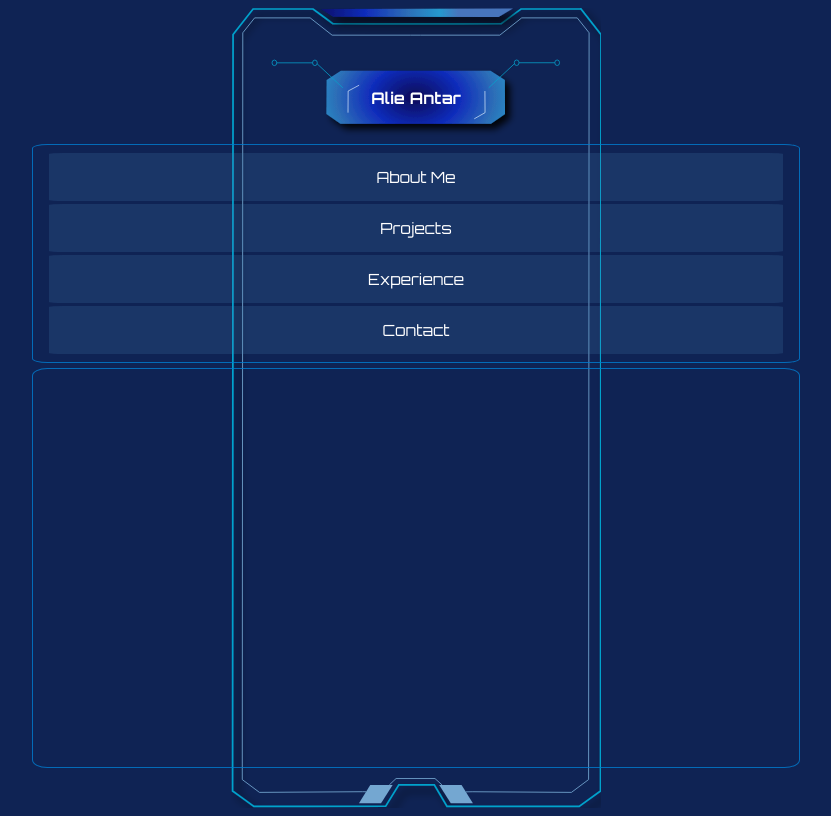
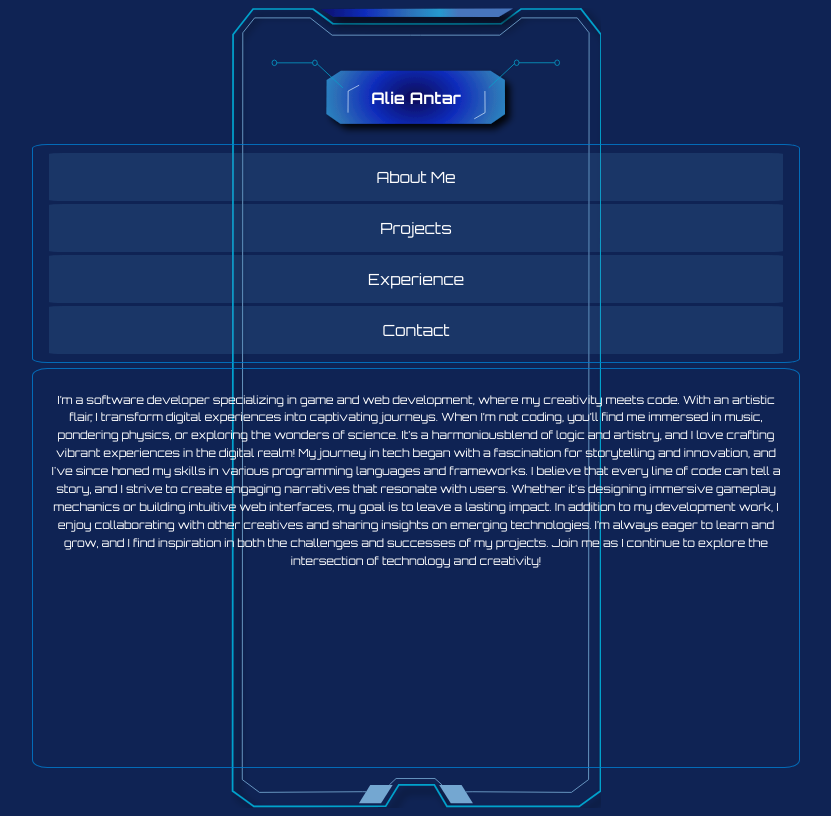
Before and after one commit to alieantar/portfolio-react, a React (Vite) app: page / in a window 1280 px wide. Both pictures are taken after a click on the button "About Me". Shown: the whole page, without its empty margins (224-1055 px from the left). Built offline with nearby package versions, Linux system fonts and the light colour scheme.

Commit message:
Added the About Me and Projects sections. Both are working as intended.

```diff
--- a/src/App.css
+++ b/src/App.css
@@ -94,17 +94,6 @@
 
 }
 
-.intro-message{
-  display: flex;
-  flex-direction: column;
-  text-align: center;
-  background-color: rgba(0,0,0, 0.1);
-  border-radius: 1.2vh;
-  padding: 0 5%;
-  font-size: clamp(0.3rem, 4vw, 1.5rem);
-  /* left/right(-left, +right), up/down(-up, +down) blur color*/
-  /* box-shadow: 0px -20px 15px rgba(0, 0, 0, 0.4); */
-}
 
 .projects-collection{
   display: flex;
@@ -197,9 +186,10 @@
 .slide {
   flex: 0 0 100%;
   background-color: rgba(70, 130, 180, 0.2);
-  height: 100%;
-  width: 100%;
+  height: 40vh;
+  width: 12vw;
   border-radius: 2%;
+  overflow: scroll;
 }
 
 .project-card{
@@ -208,8 +198,11 @@
 }
 
 .project-title{
+  padding-top: 5%;
+  color: #fff;
   text-align: center;
-  font-size: 3.5vw;
+  font-size: clamp(0.9rem, 2vw, 3.5vw);
+  animation: glow 1s ease-in-out infinite alternate;
 }
 
 .image-container{
@@ -258,3 +251,38 @@
   cursor: pointer;
   z-index: 1;
 }
+
+.project-description{
+  font-size: 0.7rem;
+  text-align: center;
+  padding-left: 1rem;
+  padding-right: 1rem;
+}
+
+.about-me-container{
+  height: 47vh;
+  overflow: auto;
+}
+
+.about-me-text{
+  font-size: 0.7rem;
+  text-align: center;
+}
+
+@keyframes glow {
+  from {
+    text-shadow: 0 0 5px #fff,
+                 0 0 10px #fff,
+                 0 0 15px #0ff,
+                 0 0 20px #0ff,
+                 0 0 25px #0ff,
+                 0 0 30px #0ff,
+                 0 0 35px #0ff;
+  }
+  to {
+    text-shadow: 0 0 2px #fff,
+                 0 0 4px #0ff,
+                 0 0 6px #0ff,
+                 0 0 8px #0ff;
+  }
+}
--- a/src/App.jsx
+++ b/src/App.jsx
@@ -1,3 +1,4 @@
+import React from 'react'
 import { useState } from 'react'
 import './App.css'
 import NavigationBar from './NavigationBar.jsx'
@@ -9,14 +10,21 @@ import { navBarObjects } from './objects.js'
 
 
 function contentToRender(navOption){
-  if (navOption.objectId === 1){
-    const projectsContent = navOption.content;
-    // console.log(projectsContent);
+  const content = navOption.content;
+  console.log(content);
+  if (navOption.objectId === 0){
     return (
-    <div className='projects-collection'>
-      <ProjectsCategoryNavigation projectsContent={ projectsContent }/>
-      {/* <ProjectsCarousel/> */}
-    </div>)
+      <React.Fragment>
+        <IntroMessage aboutMeContent= {content}/>
+      </React.Fragment>
+    )
+  }
+  else if (navOption.objectId === 1){
+    return (
+      <React.Fragment>
+        <ProjectsCategoryNavigation projectsContent={ content }/>
+      </React.Fragment>
+    )
   }
 }
 function App() {
@@ -24,7 +32,6 @@ function App() {
   const [selectedNavOption, setselectedNavOption] = useState({});
 
   const handleClick = (item) => {
-      // console.log(event.target.value);
     setselectedNavOption(item);
   };
 
@@ -34,7 +41,6 @@ function App() {
         <h1 className='heading'>
           Alie Antar
         </h1>
-        {/* <img className='heading-image' src='/assets/SVGs/heading.svg'></img> */}
       </div>
       <NavigationBar onClick={handleClick}/>
 
--- a/src/IntroMessage.jsx
+++ b/src/IntroMessage.jsx
@@ -1,8 +1,9 @@
-function IntroMessage() {
+function IntroMessage(props) {
   return (
-    <div className='intro-message'>
-        <h1>Hi, I'm Alie! </h1>
-        <p>Please select one of the options shown above</p>
+    <div className="about-me-container">
+      <p className="about-me-text">
+        {props.aboutMeContent}
+      </p>
     </div>
   );
 }
--- a/src/ProjectsCarousel.jsx
+++ b/src/ProjectsCarousel.jsx
@@ -1,5 +1,4 @@
 import { useState } from 'react';
-
 
 function ProjectsCarousel(props) {
   const [currentIndex, setCurrentIndex] = useState(0);
@@ -19,8 +18,10 @@ function ProjectsCarousel(props) {
                 {props.projectsArray.map((item) => (
                     <div className="slide" key={item.objectId}>
                       <div className='project-card'>
-                        <h2 className='project-title'>{item.title}</h2>
-
+                        <a className='project-title' href={item.URL}>{item.title}</a>
+                        <div className="project-description-container">
+                          <p className='project-description'>{item.description}</p>
+                        </div>
                       </div>
                     </div>
                 ))}
--- a/src/ProjectsCategoryNavigation.jsx
+++ b/src/ProjectsCategoryNavigation.jsx
@@ -11,9 +11,8 @@ function ProjectsCategoryNavigation(props) {
   const moveForward = () => {
     setCurrentIndex((prev) => (prev === props.projectsContent.length - 1 ? 0 : prev + 1));
   };
-  // console.log("Category is: ", currentIndex);
-  // console.log("projects for selected category: ", props.projectsContent[currentIndex]);
   return (
+    <div className="projects-collection">
       <div className="category-carousel">
         <div className="category-carousel-window">
           <div className='category-carousel-track' style={{transform: `translateX(-${currentIndex * 100}%)`}}>
@@ -28,8 +27,10 @@ function ProjectsCategoryNavigation(props) {
         <button className="category-carousel-nav cat-right" onClick={moveForward}>
               <img src='/assets/SVGs/mobile/general/cat-right.svg'></img>
         </button>
+      </div>
       <ProjectsCarousel projectsArray={ props.projectsContent[currentIndex].projectsArray }/>
     </div>
+
   );
 }
 
--- a/src/objects.js
+++ b/src/objects.js
@@ -2,7 +2,13 @@ const navBarObjects = [
     {
         objectId: 0,
         title: "About Me",
-        content: []
+        content: "I’m a software developer specializing in game and web development, where my creativity meets code. With an artistic flair, I transform digital experiences " +
+                  "into captivating journeys. When I’m not coding, you’ll find me immersed in music, pondering physics, or exploring the wonders of science. It’s a harmoniousblend " +
+                  "of logic and artistry, and I love crafting vibrant experiences in the digital realm! My journey in tech began with a fascination for storytelling and innovation, " +
+                  "and I've since honed my skills in various programming languages and frameworks. I believe that every line of code can tell a story, and I strive to create engaging " +
+                  "narratives that resonate with users. Whether it's designing immersive gameplay mechanics or building intuitive web interfaces, my goal is to leave a lasting impact. " +
+                  "In addition to my development work, I enjoy collaborating with other creatives and sharing insights on emerging technologies. I’m always eager to learn and grow, and I " +
+                  "find inspiration in both the challenges and successes of my projects. Join me as I continue to explore the intersection of technology and creativity!"
     },
     {
         objectId: 1,
@@ -15,28 +21,28 @@ const navBarObjects = [
                     {
                         objectId: 3,
                         title: "Rocky the Rocket",
-                        description: "DESCRIBE ME",
+                        description: "Developed and released the first version of a game using Unity3D and C# where the player navigates a rocket through an environment while considering gravity, drag, and falling objects to land on a landing pad. The game is in continual progress as more features and capabilities are added.",
                         imagePath: "DONT FORGET ME",
                         URL: "https://www.youtube.com/watch?v=Lgq4coZnWM4"
                     },
                     {
                         objectId: 4,
                         title: "Obstacle Course VR",
-                        description: "DESCRIBE ME",
+                        description: "Developed a three-dimensional virtual reality game using Unity3D and C# where the player navigates a course without colliding with objects in the environment. The purpose of this project was to showcase shader graph capabilities to model naturally-occurring phenomenon such as iridescence, glow effects, refraction, etc.",
                         imagePath: "DONT FORGET ME",
                         URL: "https://www.youtube.com/watch?v=jcTUmnbQvEk"
                     },
                     {
                         objectId: 5,
                         title: "Jedi Trainer",
-                        description: "DESCRIBE ME",
+                        description: "Collaborated with a teammate to develop a game where the player faces attack droids in a sci-fi themed environment, and has to redirect their attacks using their light saber.",
                         imagePath: "DONT FORGET ME",
                         URL: "https://www.youtube.com/watch?v=n6IBGKmVrFA"
                     },
                     {
                         objectId: 6,
                         title: "3D Fruit Ninja",
-                        description: "DESCRIBE ME",
+                        description: "Collaborated with a teammate to develop a 3D game where the player uses a sword to fight off fruits in a tropical environment.",
                         imagePath: "DONT FORGET ME",
                         URL: "https://www.youtube.com/watch?v=bPoDIvtrQOk"
                     },
@@ -49,14 +55,14 @@ const navBarObjects = [
                     {
                         objectId: 7,
                         title: "Breast Tumor Classifier",
-                        description: "DESCRIBE ME",
+                        description: "Utilized a convolutional neural network to extract features and classify tumors as benign or malignant from a dataset of microscopic breast biopsy images.",
                         imagePath: "DONT FORGET ME",
                         URL: "https://github.com/alieantar/BreastCancerClassification"
                     },
                     {
                         objectId: 8,
                         title: "Heart Disease Classifier",
-                        description: "DESCRIBE ME",
+                        description: "Developed a binary classifier using machine learning to predict whether a patient may have heart disease based on learned features from a dataset.",
                         imagePath: "DONT FORGET ME",
                         URL: "https://github.com/alieantar/HeartDiseaseClassifier"
 
@@ -64,14 +70,14 @@ const navBarObjects = [
                     {
                         objectId: 9,
                         title: "Image Edge Detection",
-                        description: "DESCRIBE ME",
+                        description: "Developed a program that reads a gray-scale image, stores it as a matrix, applies convolution, non-maximum thresholding, and hysteresis thresholding to obtain a final edge map of the image.",
                         imagePath: "DONT FORGET ME",
                         URL: "https://drive.google.com/drive/folders/1cS3kjNdI2ZZb4urzlZAh4Ea2vXhddMk2"
                     },
                     {
                         objectId: 10,
                         title: "Image Segmentation",
-                        description: "DESCRIBE ME",
+                        description: "Created a program that reads an image and performs binarization at three different threshold levels, as well as applies Otsu thresholding to perform image segmentation.",
                         imagePath: "DONT FORGET ME",
                         URL: "https://drive.google.com/drive/folders/1WpbxOqUUVHW7RAJ_Y6KUonRSMfbtx_tN"
                     },
@@ -84,7 +90,7 @@ const navBarObjects = [
                     {
                         objectId: 11,
                         title: "Blog",
-                        description: "DESCRIBE ME",
+                        description: "Welcome to Blog – yes, it’s just called Blog. A simple space where you can jot down your thoughts, express yourself, and let go. Write freely and when you're done, close the tab, and your posts vanish—leaving no trace. It's all about releasing what’s on your mind and moving forward.",
                         imagePath: "DONT FORGET ME",
                         URL: "https://github.com/alieantar/blog"
                     },
```
Lines whose indentation alone changed are shown as unchanged.
